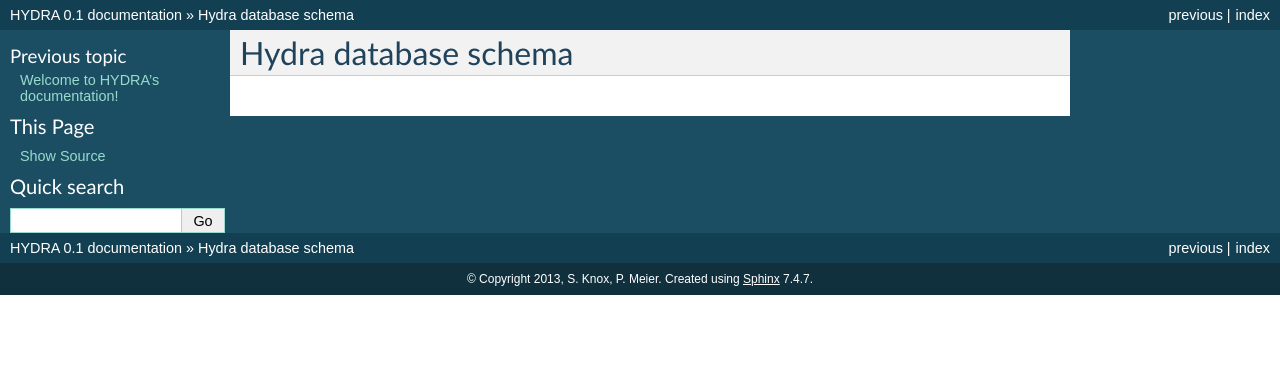
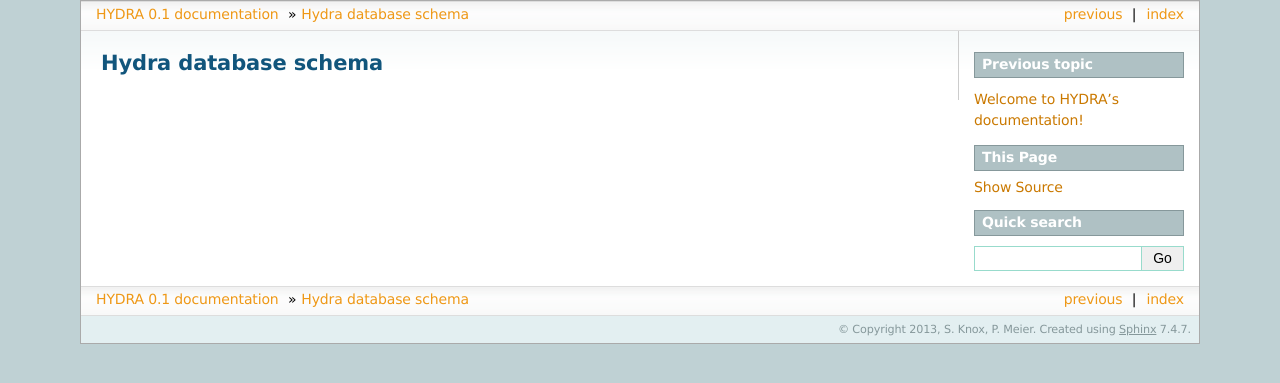
Before and after one commit to UMWRG/HydraPlatform, a Sphinx documentation site: the page built from doc/HydraDB/db.rst, in a window 1280 px wide. Shown: the top 383 px of the page. Built offline with Sphinx 7.4.7, drawn with Linux system fonts in a browser that asks for light colours; formulas are drawn with MathJax 3; pages that are not in the unit, such as notebooks, are missing from menus.

```diff
--- a/doc/conf.py
+++ b/doc/conf.py
@@ -91,7 +91,7 @@ pygments_style = 'sphinx'
 
 # The theme to use for HTML and HTML Help pages.  See the documentation for
 # a list of builtin themes.
-html_theme = 'default'
+html_theme = 'sphinxdoc'
 
 # Theme options are theme-specific and customize the look and feel of a theme
 # further.  For a list of options available for each theme, see the
--- a/doc/index.rst
+++ b/doc/index.rst
@@ -12,6 +12,9 @@ Contents:
    :maxdepth: 3
 
    HydraDB/db
+   HydraUI/UI
+   HydraServer/server
+   HydraPlugins/plugins
 
 
 
```
Also changed, not shown: doc/HydraDB/db.rst (line endings or trailing spaces), 10 other files.
